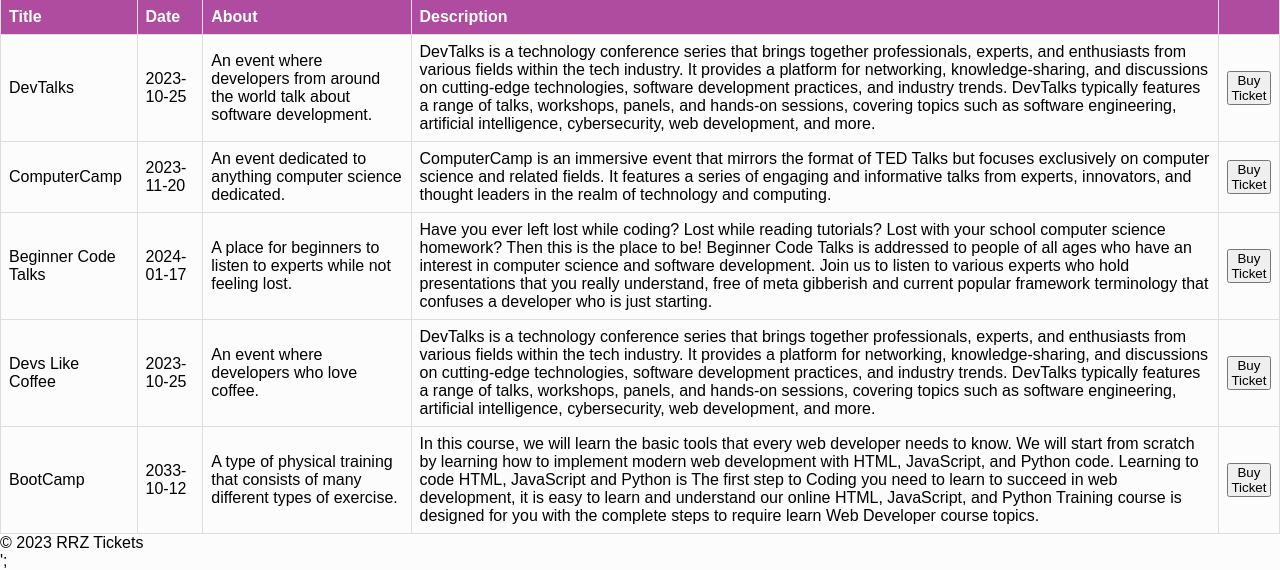
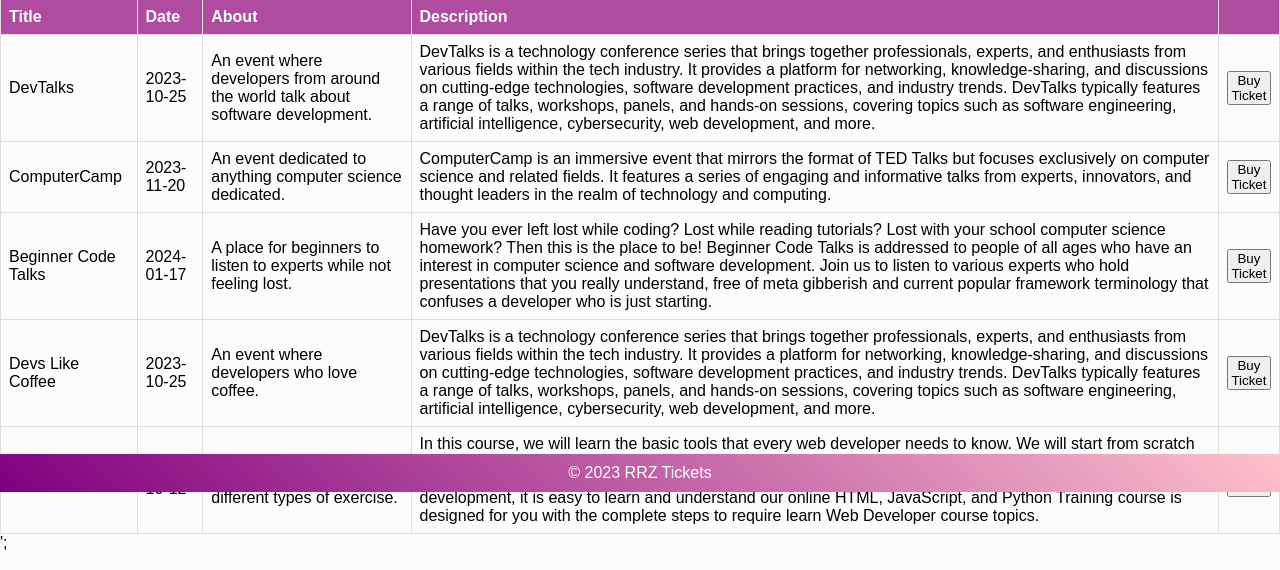
Before and after one commit to Reynk/proiectare, a PHP site: page /tickets.php in a window 1280 px wide. Shown: the part 308-878 px from the top of the page. Run offline with PHP 8.4, Linux system fonts and the light colour scheme; data comes from the database, SQL or seed files in the repository.

Commit message:
add css footer for tickets

```diff
--- a/tickets.php
+++ b/tickets.php
@@ -89,7 +89,9 @@ $result = mysqli_query($dbConnection, $sql);
             </div>
 </main>
 <footer>
-    <p>&copy; 2023 RRZ Tickets</p>
+    <div class="footer">
+        <p id="p1">&copy; 2023 RRZ Tickets</p>
+    </div>
 </footer>
 
 </body>
```
